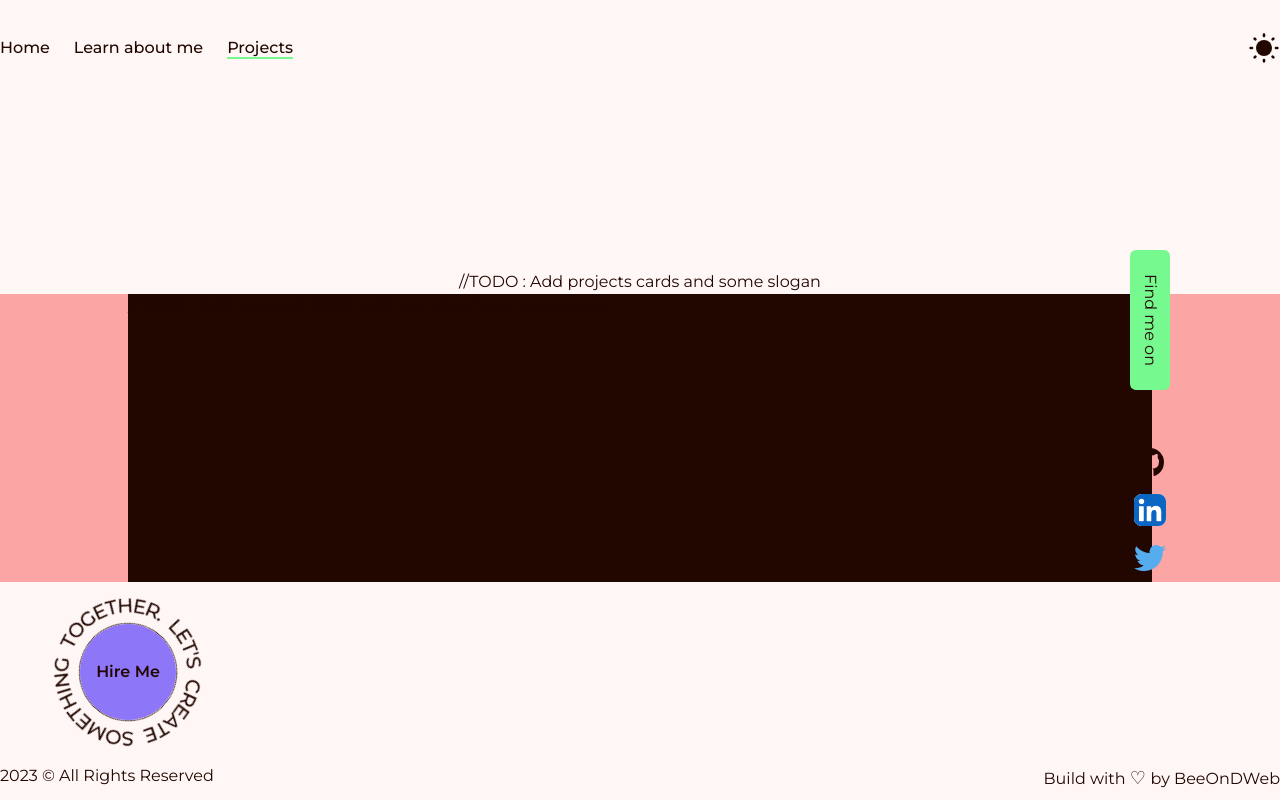
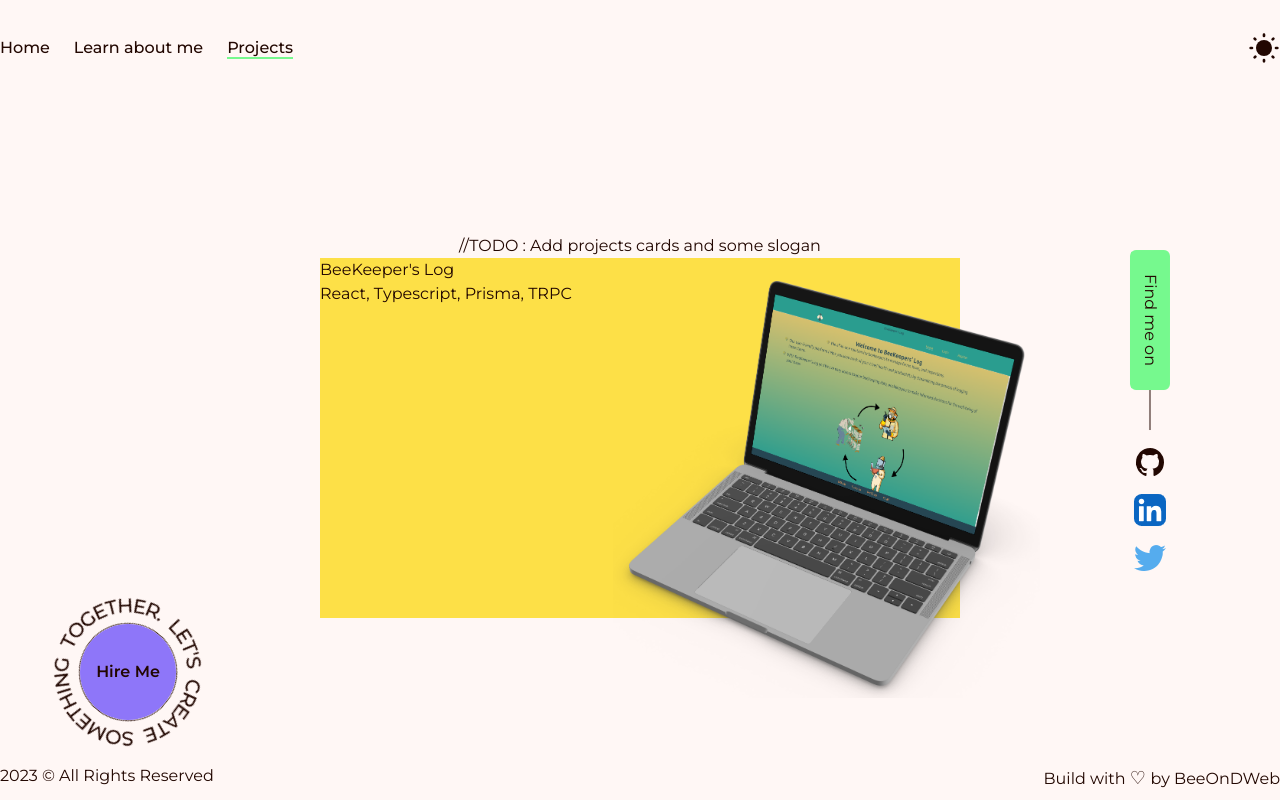
Before and after one commit to Captain-Leftovers/beeOnDWeb-portfolio, a Next.js app: page /projects in a window 1280 px wide. Built offline with nearby package versions, Linux system fonts and the light colour scheme.

Commit message:
added pic elemetn to proj card

```diff
--- a/src/app/about/components/Introduction/AboutMe.tsx
+++ b/src/app/about/components/Introduction/AboutMe.tsx
@@ -1,6 +1,6 @@
 export default function AboutMe() {
 	return (
-		<div className="w-1/2">
+		<div className="w-1/2 flex flex-col justify-center">
 			<h1 className="text-4xl font-medium">About Me</h1>
 			<p className="mt-4 text-lg">
 				Hello! I&apos;m Dob, a self-taught Full Stack
--- a/src/app/about/components/Introduction/PersonalPhotoCard.tsx
+++ b/src/app/about/components/Introduction/PersonalPhotoCard.tsx
@@ -1,5 +1,5 @@
 import Image from 'next/image'
-import myPhoto from '#/myPhoto.png'
+import myPhoto from '#/one.png'
 
 export default function PersonalPhotoCard() {
 	return (
--- a/src/app/projects/components/BigProjCard.tsx
+++ b/src/app/projects/components/BigProjCard.tsx
@@ -1,10 +1,27 @@
+import Image from 'next/image'
+import laptop from '#/laptopBeeLog.png'
+
 export default function BigProjCard() {
 	return (
-		<div className="w-full bg-red-300 ">
-			<div className="bg-text h-72 w-full max-w-screen-lg mx-auto ">
-				//TODO : Add image //TODO : add text description
-				elements
+		<div className="w-1/2 bg-red-300 ">
+			<div className="bg-accent  w-full max-w-screen-lg mx-auto aspect-video flex relative ">
+				<div className=" w-full bg-yellow-300 ">
+					<h1>BeeKeeper's Log</h1>
+					<h2>React, Typescript, Prisma, TRPC</h2>
+				</div>
+				<div className='absolute -right-20 -bottom-20 w-2/3'>
+					<picture className="">
+						<Image
+							className=""
+							src={laptop}
+							alt="laptop"
+						/>
+					</picture>
+				</div>
 			</div>
 		</div>
 	)
 }
+
+//TODO : Add image //TODO : add text description
+// elements
```
Also changed, not shown: public/one.png (added), public/two.png (added).
